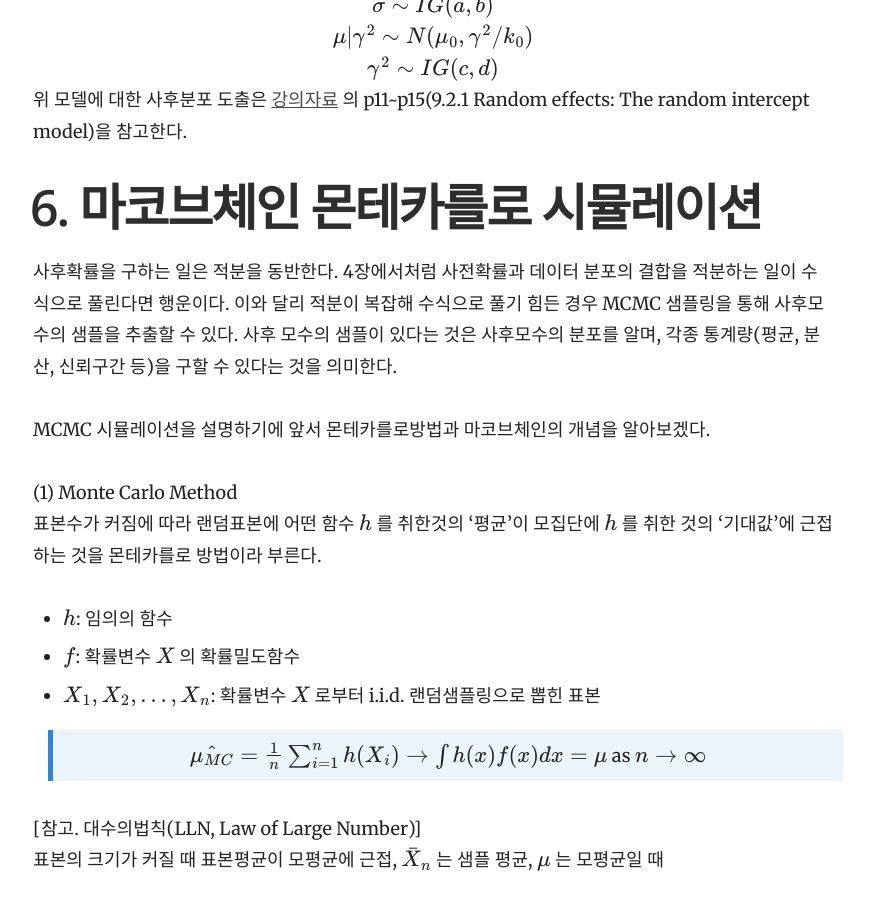
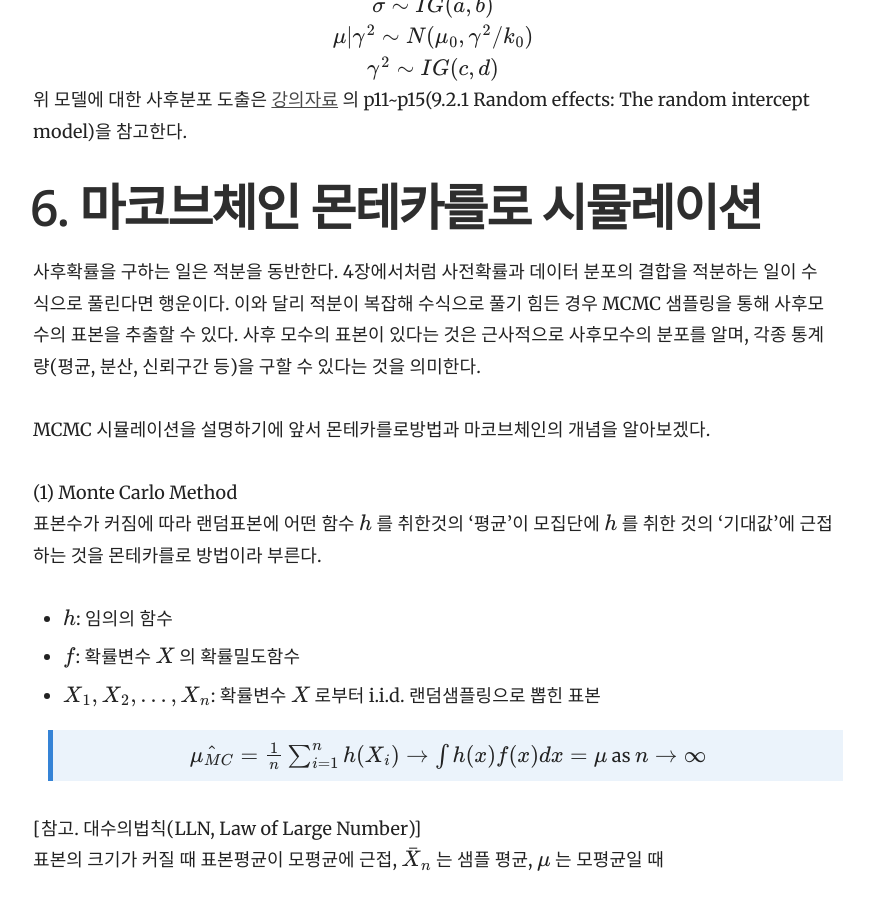
Before and after one commit to yrk3434/yrk3434.github.io, a Jekyll site: the page built from _docs/Theory/Bayesian Inference.md, in a window 1280 px wide and 900 px high, scrolled down 6424 px. Shown: the whole window, without its empty margins (357-1231 px from the left). Built offline with Jekyll 4.4.1, drawn with Linux system fonts in a browser that asks for light colours; formulas are drawn with MathJax 3.

Commit message:
Update Bayesian Inference.md

```diff
--- a/_docs/Theory/Bayesian Inference.md
+++ b/_docs/Theory/Bayesian Inference.md
@@ -193,7 +193,7 @@ iid 관측치의 경우 $ X1,...,Xn $ 의 정보상수는 $ nI_1(\theta) $
 # 6. 마코브체인 몬테카를로 시뮬레이션
 
 사후확률을 구하는 일은 적분을 동반한다. 4장에서처럼 사전확률과 데이터 분포의 결합을 적분하는 일이 수식으로 풀린다면 행운이다.
-이와 달리 적분이 복잡해 수식으로 풀기 힘든 경우 MCMC 샘플링을 통해 사후모수의 샘플을 추출할 수 있다. 사후 모수의 샘플이 있다는 것은 사후모수의 분포를 알며, 각종 통계량(평균, 분산, 신뢰구간 등)을 구할 수 있다는 것을 의미한다.
+이와 달리 적분이 복잡해 수식으로 풀기 힘든 경우 MCMC 샘플링을 통해 사후모수의 표본을 추출할 수 있다. 사후 모수의 표본이 있다는 것은 근사적으로 사후모수의 분포를 알며, 각종 통계량(평균, 분산, 신뢰구간 등)을 구할 수 있다는 것을 의미한다.
 <br/><br/>
 MCMC 시뮬레이션을 설명하기에 앞서 몬테카를로방법과 마코브체인의 개념을 알아보겠다.
 
```
